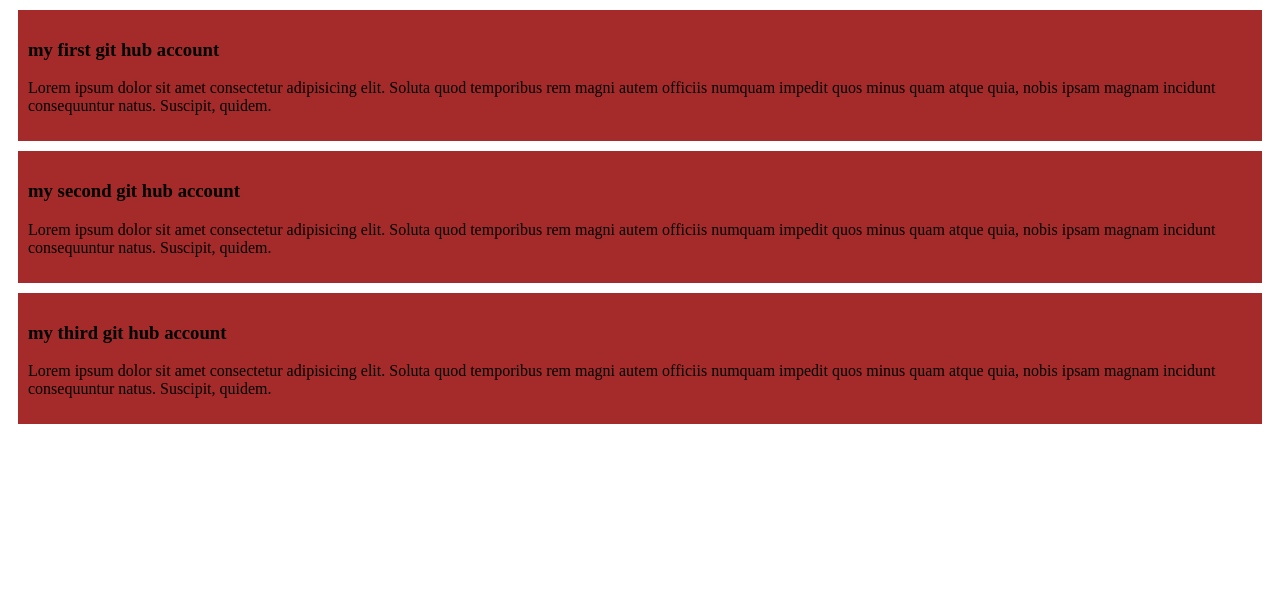
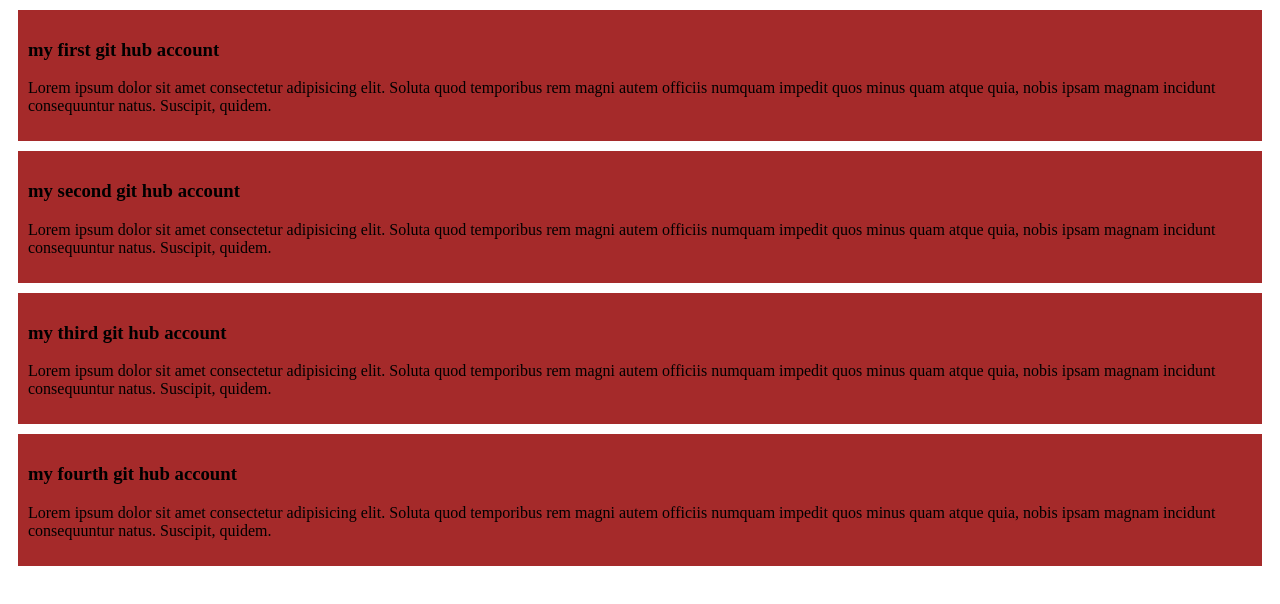
Before and after one commit to junayet4o12/my-first-github-repo, a plain HTML site: page index.html in a window 1280 px wide. Drawn offline with Linux system fonts and the light colour scheme.

Commit message:
added the fourth blog

```diff
--- a/index.html
+++ b/index.html
@@ -19,5 +19,9 @@
         <h3>my third git hub account</h3>
         <p>Lorem ipsum dolor sit amet consectetur adipisicing elit. Soluta quod temporibus rem magni autem officiis numquam impedit quos minus quam atque quia, nobis ipsam magnam incidunt consequuntur natus. Suscipit, quidem.</p>
     </div>
+    <div>
+        <h3>my fourth git hub account</h3>
+        <p>Lorem ipsum dolor sit amet consectetur adipisicing elit. Soluta quod temporibus rem magni autem officiis numquam impedit quos minus quam atque quia, nobis ipsam magnam incidunt consequuntur natus. Suscipit, quidem.</p>
+    </div>
 </body>
 </html>
```
